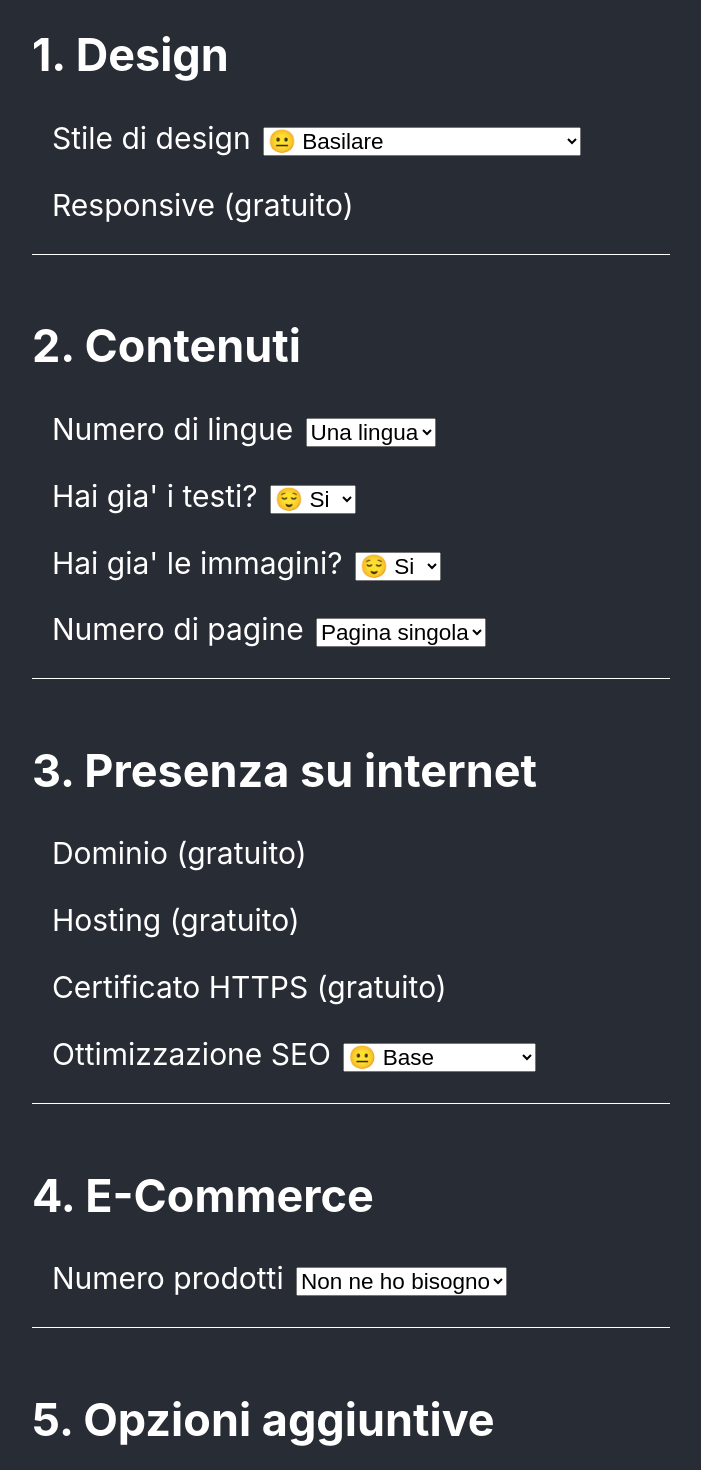
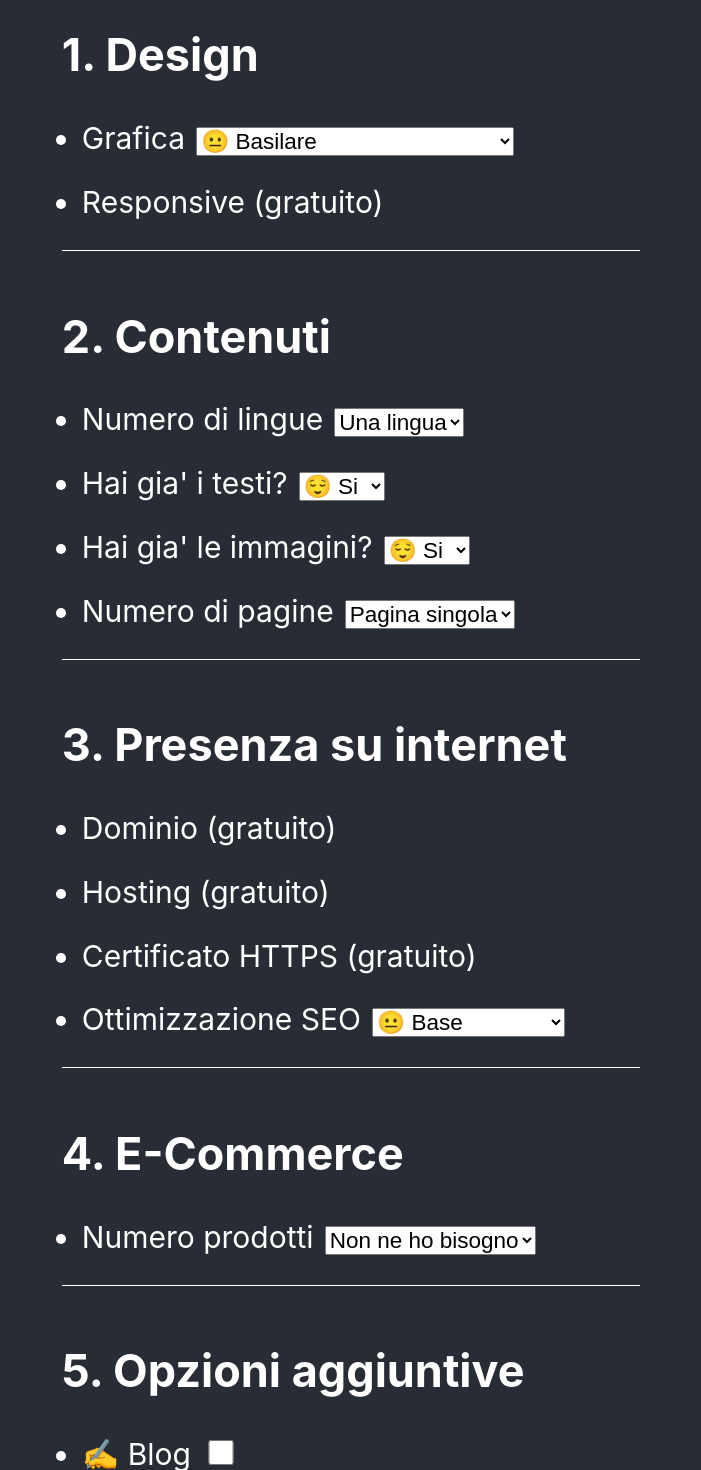
Before and after one commit to Carlo-F/preventivo-online, a React (Create React App) app: page / in a window 1280 px wide. Shown: the part 340-1810 px from the top of the page, without its empty margins (289-990 px from the left). Built offline with nearby package versions, Linux system fonts and the light colour scheme.

Commit message:
Riveduto tariffario

```diff
--- a/src/App.css
+++ b/src/App.css
@@ -30,7 +30,6 @@
 
 .List {
   padding-left: 20px;
-  list-style: none;
 }
 
 .Option {
@@ -46,7 +45,8 @@ select{
 }
 
 input[type="checkbox"] {
-  height: 20px;
+  height: 25px;
+  width: 30px;
 }
 
 .Section.cta, .Section.credits, .Notes {
--- a/src/Preventivo.js
+++ b/src/Preventivo.js
@@ -28,7 +28,7 @@ class Preventivo extends React.Component {
 
         let target = event.target;
         let name = target.name;
-        let value = target.type == 'checkbox' ? target.checked : parseInt(target.value);
+        let value = target.type === 'checkbox' ? target.checked : parseInt(target.value);
         this.setState({[name]: value});
 
     }
@@ -44,19 +44,19 @@ class Preventivo extends React.Component {
       let totale = 0;
 
       for (let key in this.state) {
-        if (key == 'blog' && this.state['blog'] == true) {
-          totale += 80;
-        } else if (key == 'formContatti' && this.state['formContatti'] == true) {
+        if (key === 'blog' && this.state['blog'] === true) {
           totale += 40;
-        } else if (key == 'gallery' && this.state['gallery'] == true) {
+        } else if (key === 'formContatti' && this.state['formContatti'] === true) {
           totale += 20;
-        } else if (key == 'prenotazioni' && this.state['prenotazioni'] == true) {
+        } else if (key === 'gallery' && this.state['gallery'] === true) {
+          totale += 20;
+        } else if (key === 'prenotazioni' && this.state['prenotazioni'] === true) {
           totale += 200;
-        } else if (key == 'registrazioni' && this.state['registrazioni'] == true) {
+        } else if (key === 'registrazioni' && this.state['registrazioni'] === true) {
           totale += 500;
-        } else if (key == 'analytics' && this.state['analytics'] == true) {
+        } else if (key === 'analytics' && this.state['analytics'] === true) {
           totale += 20;
-        } else if (key == 'chat' && this.state['chat'] == true) {
+        } else if (key === 'chat' && this.state['chat'] === true) {
           totale += 20;
         } else {
           totale += this.state[key];
@@ -70,12 +70,12 @@ class Preventivo extends React.Component {
             <h2>1. Design</h2>
             <ul className="List">
             <li className="Option">
-              <label>Stile di design</label>
+              <label>Grafica</label>
               <select name="stileDesign" value={this.state.stileDesign} onChange={this.handleChange}>
                 <option value="399">😐 Basilare</option>
-                <option value="499">😏 Semplice ma accattivante</option>
-                <option value="599">😉 Professionale</option>
-                <option value="699">😎 Totalmente personalizzato</option>
+                <option value="449">😏 Semplice ma accattivante</option>
+                <option value="549">😉 Professionale</option>
+                <option value="699">😎 Totalmente personalizzata</option>
               </select>
             </li>
             <li className="Option">
@@ -90,10 +90,10 @@ class Preventivo extends React.Component {
               <label>Numero di lingue</label>
               <select name="numeroLingue" value={this.state.numeroLingue} onChange={this.handleChange}>
                 <option value="0">Una lingua</option>
-                <option value="250">2 lingue</option>
-                <option value="350">3 lingue</option>
-                <option value="450">4 lingue</option>
-                <option value="650">5 lingue +</option>
+                <option value="200">2 lingue</option>
+                <option value="250">3 lingue</option>
+                <option value="300">4 lingue</option>
+                <option value="450">5 lingue +</option>
               </select>
             </li>
             <li className="Option">
@@ -107,7 +107,7 @@ class Preventivo extends React.Component {
               <label>Hai gia' le immagini?</label>
               <select name="immagini" value={this.state.immagini} onChange={this.handleChange}>
                 <option value="0">😌 Si</option>
-                <option value="100">🥺 No</option>
+                <option value="80">🥺 No</option>
               </select>
             </li>
             <li className="Option">
@@ -151,7 +151,7 @@ class Preventivo extends React.Component {
               <select name="prodotti" value={this.state.prodotti} onChange={this.handleChange}>
                 <option value="0">Non ne ho bisogno</option>
                 <option value="500">🛍 1-10 prodotti</option>
-                <option value="700">🛒 11-100 prodotti</option>
+                <option value="650">🛒 11-100 prodotti</option>
                 <option value="950">🏬 100 + prodotti</option>
               </select>
             </li>
@@ -177,7 +177,7 @@ class Preventivo extends React.Component {
                 <input type="checkbox" id="prenotazioni" name="prenotazioni" onChange={this.handleChange}></input>
               </li>
               <li className="Option">
-                <label for="registrazioni">🤵🏻‍♂️ Registrazione utenti (Registrati/Accedi)</label>
+                <label for="registrazioni">🤵🏻‍♂️ Login utenti (Registrati/Accedi)</label>
                 <input type="checkbox" id="registrazioni" name="registrazioni" onChange={this.handleChange}></input>
               </li>
               <li className="Option">
```
Also changed, not shown: 1 other file (tests, documents, lock files or other folders).
